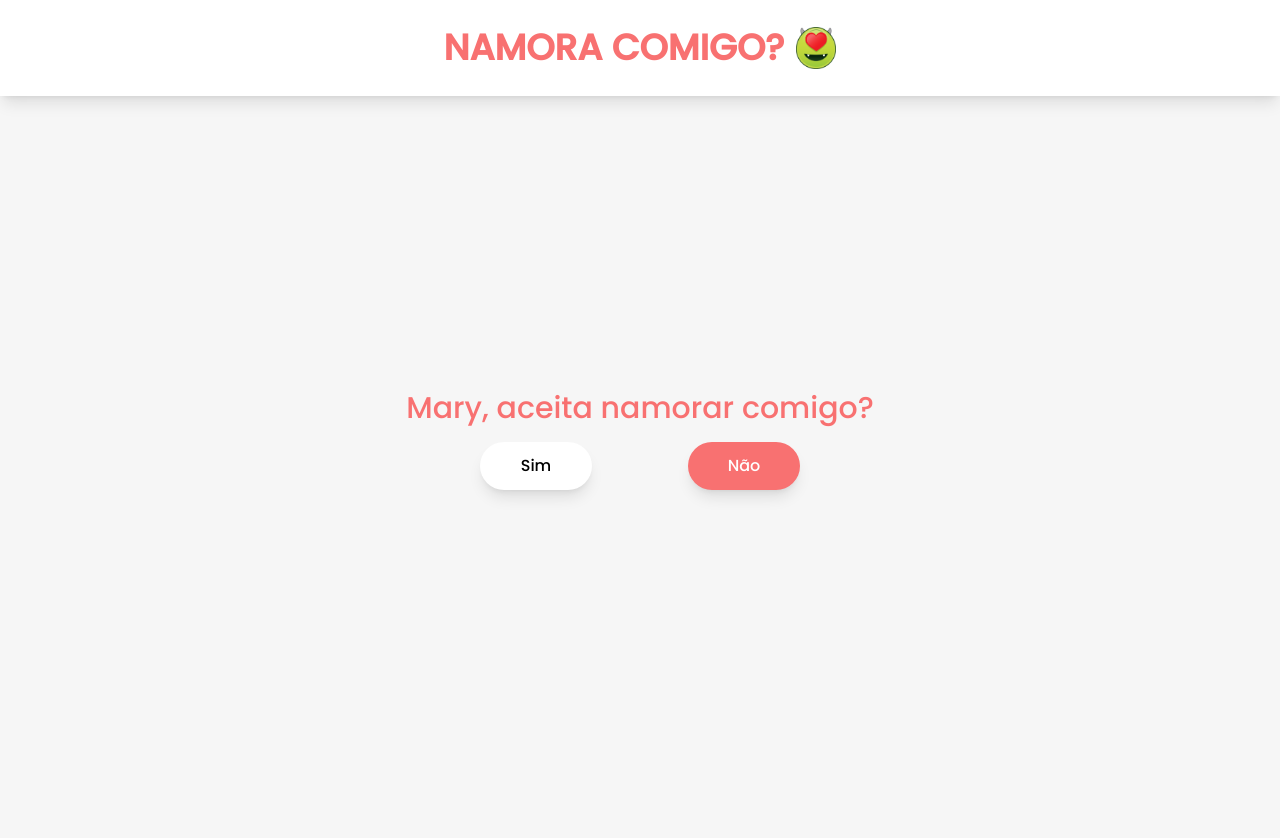
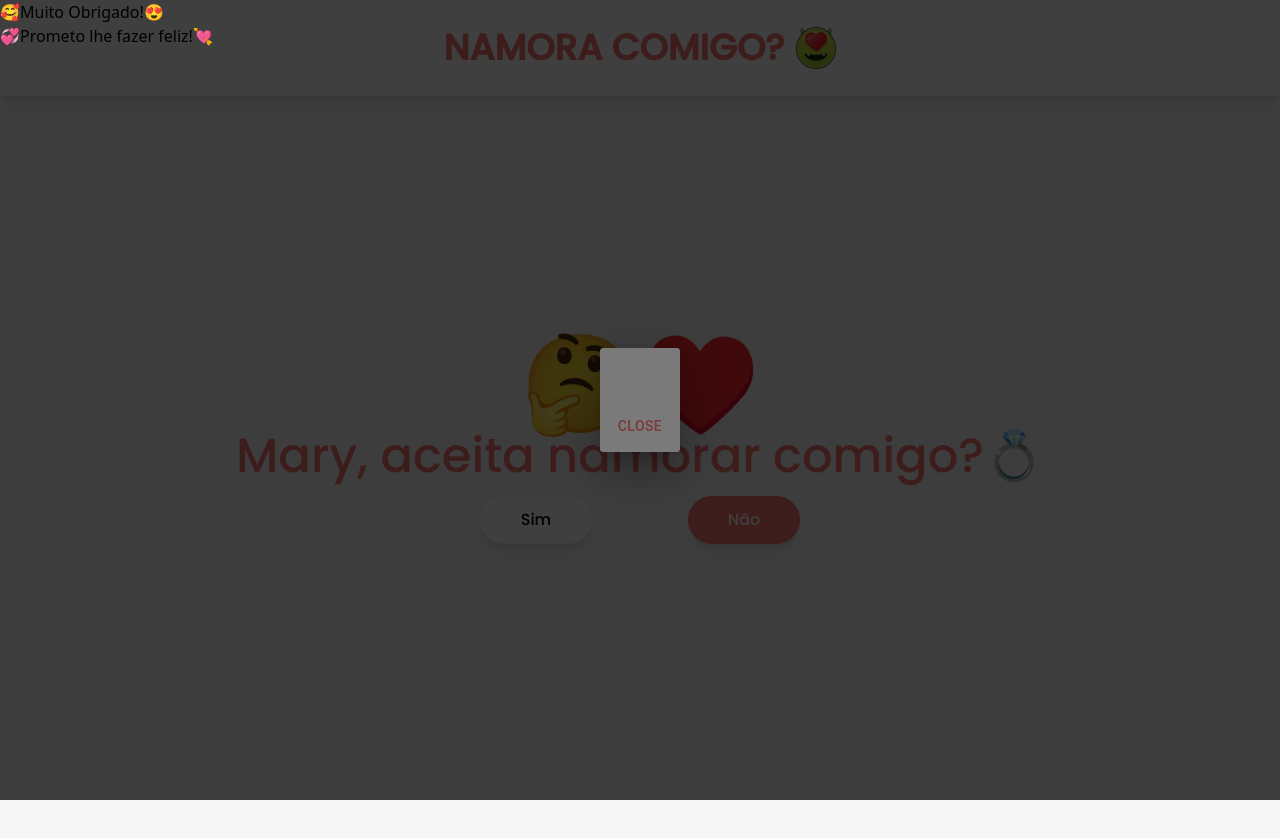
Before and after one commit to txjao/mariana-e-linda, a Next.js app: page / in a window 1280 px wide. Both pictures are taken after a click on the button "Sim". Shown: the top 838 px of the page. Built offline with nearby package versions, Linux system fonts and the light colour scheme.

Commit message:
adding new features

```diff
--- a/src/pages/index.tsx
+++ b/src/pages/index.tsx
@@ -1,34 +1,101 @@
 import { Poppins } from 'next/font/google'
 import Header from '@/components/Header'
 import { useState } from 'react'
+import { Box, Button, Dialog, DialogActions, DialogContent, DialogContentText, DialogTitle, Modal } from '@mui/material';
 
 const poppins = Poppins({ weight: '500', subsets: ['latin'] })
 
 export default function Home() {
   const [declined, setDeclined] = useState(false);
+  const [timesDeclined, setTimesDeclined] = useState(0);
+  const [isModalOpen, setIsModalOpen] = useState(false);
+
+  timesDeclined == 5 ? alert('já entendi :(') : ''
+
+  function handleOpen() {
+    setIsModalOpen(true)
+  }
+  function handleClose() {
+    setIsModalOpen(false)
+  }
 
   return (
     <main className={poppins.className}>
       <Header />
       <div className={`flex min-h-screen flex-col items-center justify-center p-24`}>
-        <p className='text-3xl text-red-400'>Mary, aceita namorar comigo?</p>
-        <div className='flex justify-between w-80 h-40 mt-4 '>
+        <p className='text-8xl text-red-400'>🤔♥️</p>
+        <p className='text-5xl text-red-400'>Mary, aceita namorar comigo?💍</p>
+        <div className='flex justify-between w-80 h-40 mt-4'>
           <button className=' rounded-full bg-white h-12 w-28 shadow-lg transition hover:bg-red-400 hover:text-white duration-200	z-10'
-          onClick={() => {
-            alert('Aceita?')
-          }}> Sim </button>
+            onClick={() => {
+              handleOpen()
+            }}> Sim </button>
 
           <button className={`rounded-full bg-red-400 text-white h-12 w-28 shadow-lg transition-all relative duration-300
-          ${ declined ? 'translate-x-40' : '' }`}
+          ${declined && timesDeclined != 5? 'translate-x-40' : ''} `}
             onClick={() => {
 
             }}
             onMouseEnter={() => {
               setDeclined(!declined)
+              setTimesDeclined(timesDeclined + 1)
             }}
           >Não</button>
         </div>
       </div>
+
+      <Dialog
+        open={isModalOpen}
+      >
+        <DialogTitle
+          style={{
+            backgroundColor: '#F6F6F6',
+            color: '#F87171',
+            display: 'flex',
+            justifyContent: 'center'
+          }}
+        >
+
+        </DialogTitle>
+        <DialogContent
+          style={{
+            backgroundColor: '#F6F6F6',
+            display: 'flex',
+            justifyContent: 'center',
+          }}>
+          <DialogContentText style={{
+            color: '#F87171'
+          }}>
+
+          </DialogContentText>
+        </DialogContent>
+        <DialogActions
+          style={{
+            backgroundColor: '#F6F6F6',
+            display: 'flex',
+            justifyContent: 'center'
+          }}>
+          <Button onClick={() => handleClose()}
+            style={{
+              color: '#F87171',
+              textDecoration: 'none',
+            }}>
+            close
+          </Button>
+        </DialogActions>
+      </Dialog>
+
+      <Modal
+        open={isModalOpen}
+        onClose={handleClose}
+      >
+        <Box sx={{ width: 400 }}>
+          <h2 >🥰Muito Obrigado!😍</h2>
+          <p>
+            💞Prometo lhe fazer feliz!💘
+          </p>
+        </Box>
+      </Modal>
     </main>
   )
 }
```
